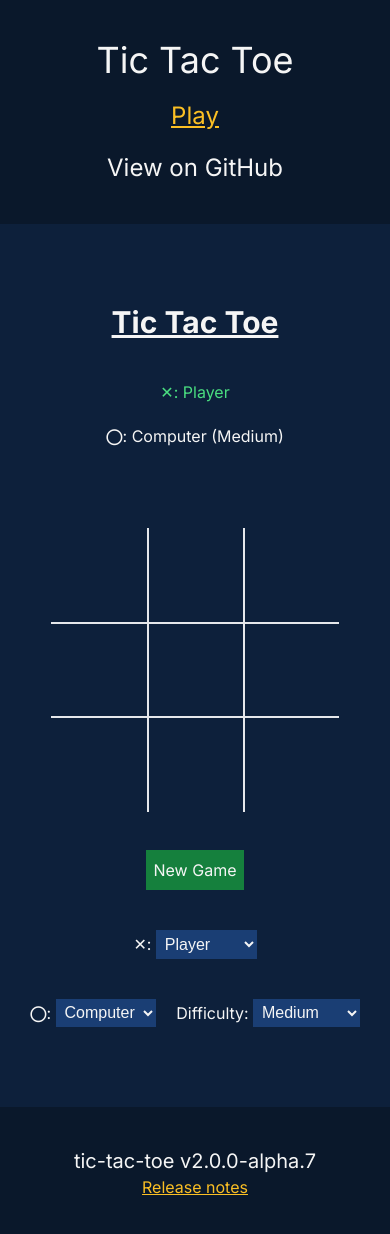
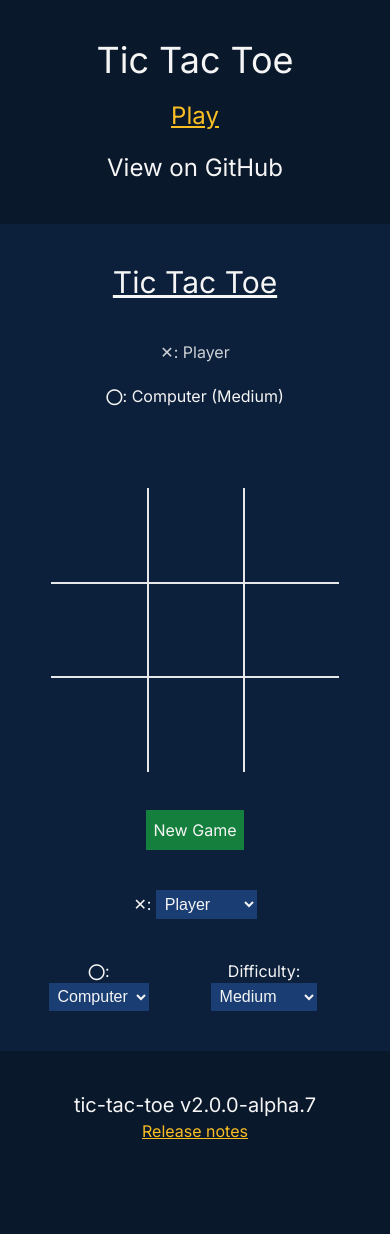
Before and after one commit to ShephardLuke/tic-tac-toe, a Next.js app: page / in a window 390 px wide. Shown: the top 1234 px of the page. After the commit the page ends 1183 px from the top, so only its background shows below. Built offline with nearby package versions, Linux system fonts and the light colour scheme.

Commit message:
Add animations
Signed-off-by: shephardluke <shephardluke@hotmail.com>

```diff
--- a/app/board/board.tsx
+++ b/app/board/board.tsx
@@ -107,8 +107,8 @@ export default function Board({playersList} : {playersList: (Player)[]}) {
     return (
         <div className="text-center">
             <div className="flex flex-col space-y-5 sm:flex-row sm:space-y-0 justify-evenly">
-                <p className={playerTurn === 0 && !winner ? "text-green-400" : ""}>{iconToText("X")}: {playersList[0].name}</p>
-                <p className={playerTurn === 1 && !winner ? "text-green-400" : ""}>{iconToText("O")}: {playersList[1].name}</p>
+                <p className={`${playerTurn === 0 && !winner ? "animate-pulse" : ""}`}>{iconToText("X")}: {playersList[0].name}</p>
+                <p className={`${playerTurn === 1 && !winner ? "animate-pulse" : ""}`}>{iconToText("O")}: {playersList[1].name}</p>
             </div>
 
             <p className="pt-10">{status}</p>
--- a/app/board/square.tsx
+++ b/app/board/square.tsx
@@ -17,10 +17,10 @@ export default function Square({value, enabled, onSquareClick, className, won=fa
     return (
         <>
             <button
-                className={`${className ? className : ""} ${won ? winColour : normalColour} w-24 h-24 text-[5rem] sm:w-52 sm:h-52 sm:text-[10rem] bg-dark ${enabled ? 'cursor-pointer hover:bg-darkest-blue active:bg-darkest-blue-2x' : 'cursor-default'} text-3xl`}
+                className={`${className ? className : ""}  w-24 h-24 text-[5rem] sm:w-52 sm:h-52 sm:text-[10rem] bg-dark ${enabled ? 'cursor-pointer hover:bg-darkest-blue active:bg-darkest-blue-2x hover:transition' : 'cursor-default'} text-3xl`}
                 onClick={onSquareClick}
             >
-                {value ? iconToText(value) : ""}
+                <span className={`transition duration-700 ease-in-out ${value ? `transition-opacity-100` : `opacity-0`} ${won ? winColour : normalColour}`}>{value ? iconToText(value) : ""}</span>
             </button>
         </>
 
--- a/app/globals.css
+++ b/app/globals.css
@@ -32,11 +32,8 @@ td, th {
   padding: 1rem;
 }
 
-div {
+main {
   background-color: theme('colors.dark-blue');
-}
-
-.main {
   padding: 2.5rem;
 }
 
--- a/app/page.tsx
+++ b/app/page.tsx
@@ -61,18 +61,18 @@ export default function Home() {
   return (
     <>
       <Header currentPage="Play"/>
-      <div className="flex flex-col items-center pt-20 pb-20">
-        <h1 className="text-3xl font-bold">Tic Tac Toe</h1>
+      <main className="text-center">
+        <h1 className="text-3xl">Tic Tac Toe</h1>
           {game}
           <div className="flex flex-col items-center space-y-10">
             <SubmitButton text="New Game" clicked={() => {setGame(<Board playersList={createPlayers()} key={new Date().getTime()}/>)} }/>
 
             <div className="flex flex-col space-y-10 items-center">
-            <DifficultySelect groupLabel={`${iconToText("X")}: `} difficulties={difficulties} index={0} selectedGroup={playerList[0]} changedGroup={setDifficultyGroup} changedIndex={setDifficultyIndex}/>
+              <DifficultySelect groupLabel={`${iconToText("X")}: `} typeLabel="Difficulty: " difficulties={difficulties} index={0} selectedGroup={playerList[0]} changedGroup={setDifficultyGroup} changedIndex={setDifficultyIndex}/>
               <DifficultySelect groupLabel={`${iconToText("O")}: `} typeLabel="Difficulty: " difficulties={difficulties} index={1} selectedGroup={playerList[1]} changedGroup={setDifficultyGroup} changedIndex={setDifficultyIndex}/>
             </div>
           </div>
-      </div>
+      </main>
       <Footer/>
     </>
   );
--- a/app/template/buttons/button.tsx
+++ b/app/template/buttons/button.tsx
@@ -9,6 +9,6 @@ export default function Button({text, clicked, classAdd}: {text: ReactNode, clic
     }
 
     return (
-        <button className={"p-2 " + toAdd} onClick={clicked? clicked : () => {}}>{text}</button>
+        <button className={"p-2 transition duration-300 ease-in-out hover:scale-110 " + toAdd} onClick={clicked? clicked : () => {}}>{text}</button>
     )
 }
```
Lines whose indentation alone changed are shown as unchanged.
